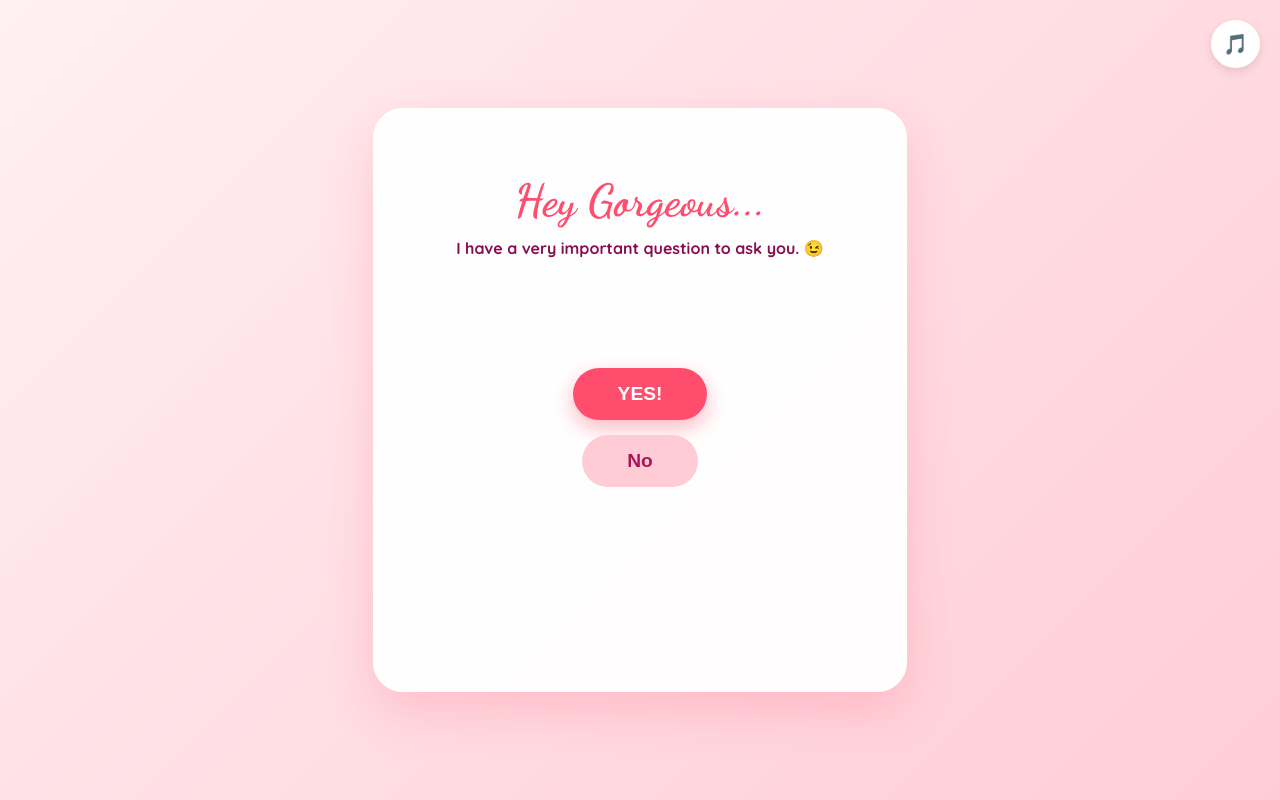
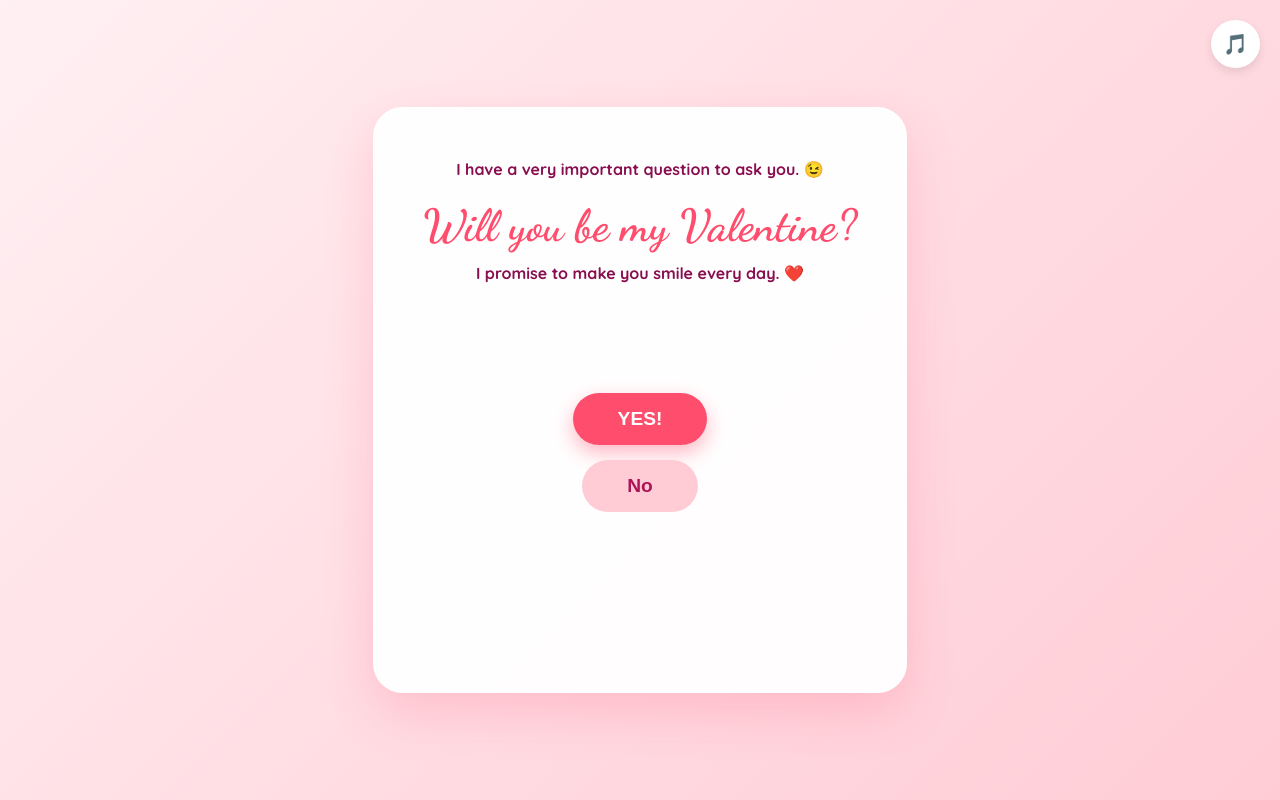
Before and after one commit to KartheesanE/for-you, a plain HTML site: page index.html in a window 1280 px wide. Drawn offline with Linux system fonts and the light colour scheme.

Commit message:
Update index.html

```diff
--- a/index.html
+++ b/index.html
@@ -168,8 +168,10 @@
 
     <div class="container">
         <div id="askInterface">
-            <h1>Hey Gorgeous...</h1>
+            <!-- <h1>Hey Gorgeous...</h1> -->
             <p class="subtext">I have a very important question to ask you. 😉</p>
+            <h1>Will you be my Valentine?</h1>
+            <p class="subtext">I promise to make you smile every day. ❤️</p>
             <div class="button-area" id="box">
                 <button id="yesBtn">YES!</button>
                 <button id="noBtn">No</button>
@@ -213,7 +215,7 @@
         const quotes = [
             "Are you sure?", "Think again!", "Pleeaaase?", "I'll be sad...",
             "Nice try! 😉", "Think of the flowers! 🌹", "I'll cook for you! 🍝",
-            "Think of all the chocolates! 🍫", "You look too good to say no.",
+            "Think of all the waffles! 🍫", "You look too good to say no.",
             "I already planned everything! ✨", "You're the 'Yes' to my 'Always'. ✨"
         ];
 
```
